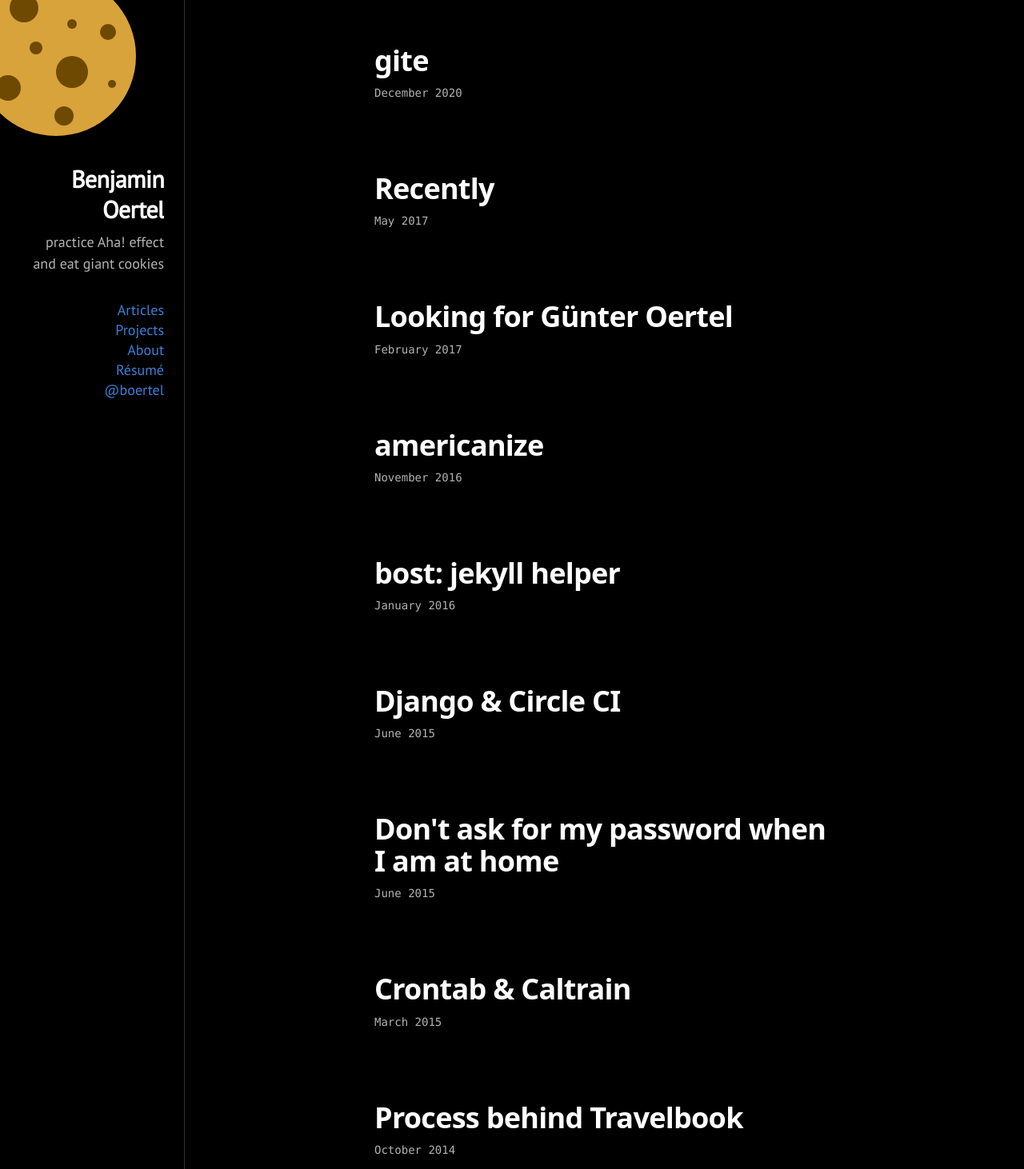
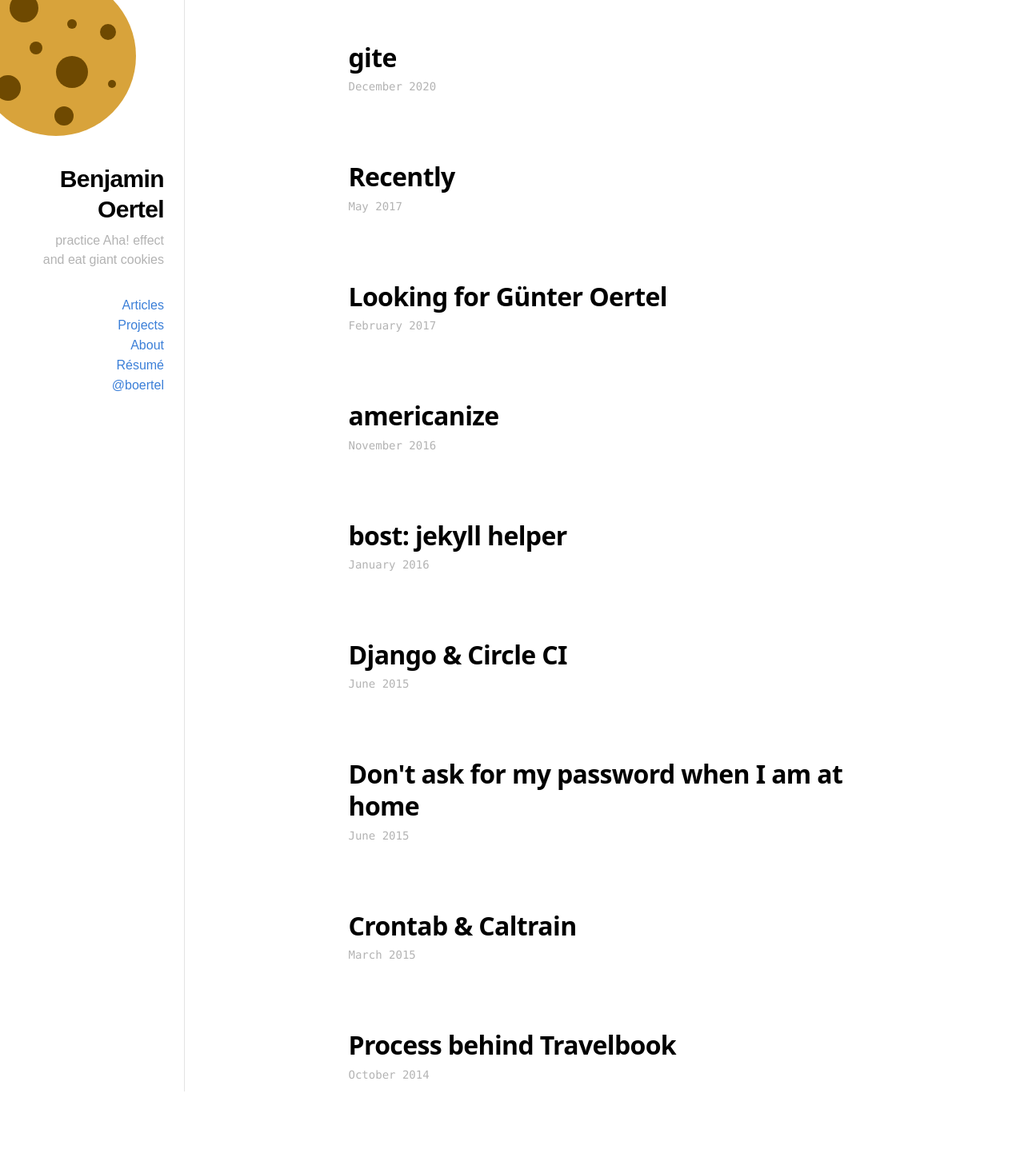
Before and after one commit to boertel/blog, a Jekyll site: the page built from index.html, in a window 1280 px wide. Shown: the whole page at 80% size. Built offline with Jekyll 4.4.1, drawn with Linux system fonts in a browser that asks for light colours; after the commit the page ends 1365 px from its top, so only the background shows below that.

Commit message:
light and dark mode

```diff
--- a/_layouts/default.html
+++ b/_layouts/default.html
@@ -8,7 +8,6 @@
     <link rel="stylesheet" type="text/css" href="/static/css/pygments.css">
     <link rel="stylesheet" type="text/css" href="/static/css/octicons.css">
     <meta name="viewport" content="width=device-width, initial-scale=1, maximum-scale=1">
-    <link href="https://fonts.googleapis.com/css?family=EB+Garamond|PT+Sans" rel="stylesheet">
     <link rel="shortcut icon" href="/favicon.png" type="image/png" />
 </head>
 <body>
--- a/static/css/blog.css
+++ b/static/css/blog.css
@@ -3,6 +3,15 @@
     --fg: #fff;
     --hg: #3B7FD8;
     --border: rgba(253, 253, 253, 0.20);
+    --sans-font: system-ui,-apple-system,BlinkMacSystemFont, sans-serif;
+}
+@media (prefers-color-scheme: light) {
+    :root {
+        --fg: #000;
+        --bg: #fff;
+        --hg: #3B7FD8;
+        --border:  #e3e3e3;
+    }
 }
 body, html {
     height: 100%;
@@ -11,10 +20,9 @@ body, html {
 body {
     background-color: var(--bg);
     color: var(--fg);
-    font: 125%/1.5 system-ui,-apple-system,BlinkMacSystemFont, sans-serif;
-    font-weight: 400;
-    font-size: 18px;
-    line-height: 1.5em;
+    font-size: 1rem;
+    line-height: 1.5;
+    font-family: var(--sans-font);
     min-width: 320px;
     margin: 0;
     padding: 0;
@@ -295,7 +303,7 @@ article, nav {
     padding: 10px 25px;
 }
 article {
-    max-width: 575px;
+    max-width: 640px;
     padding-top: 20px;
     margin: 0 auto 20px auto;
 }
```
